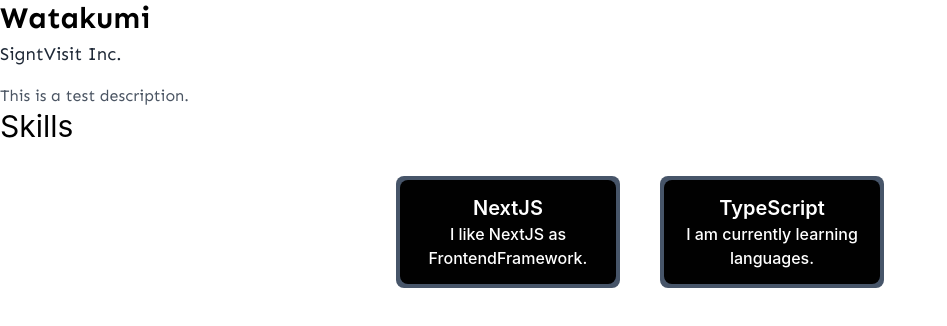
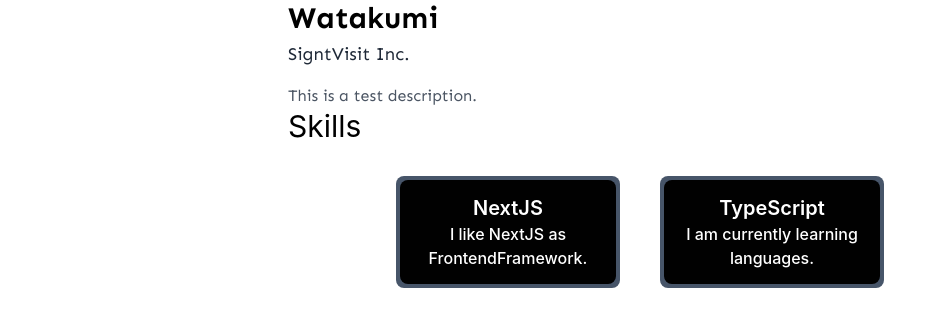
Before and after one commit to Watakumi/meet-binder-front, a Next.js app: page /mypage in a window 1280 px wide. Shown: the top 326 px of the page, without its empty margins (0-947 px from the left). Built offline with nearby package versions, Linux system fonts and the light colour scheme.

Commit message:
Mypageのcontainerを指定

```diff
--- a/pages/mypage/index.tsx
+++ b/pages/mypage/index.tsx
@@ -3,7 +3,7 @@ import { About } from '../../components/About';
 import Skills from '../../components/Skills';
 const Mypage: React.FunctionComponent = () => {
   return (
-    <div className="container mx-auto">
+    <div className="px-2 sm:px-8 md:px-24 lg:px-48 xl:px-72">
       <About />
       <Skills />
     </div>
```
